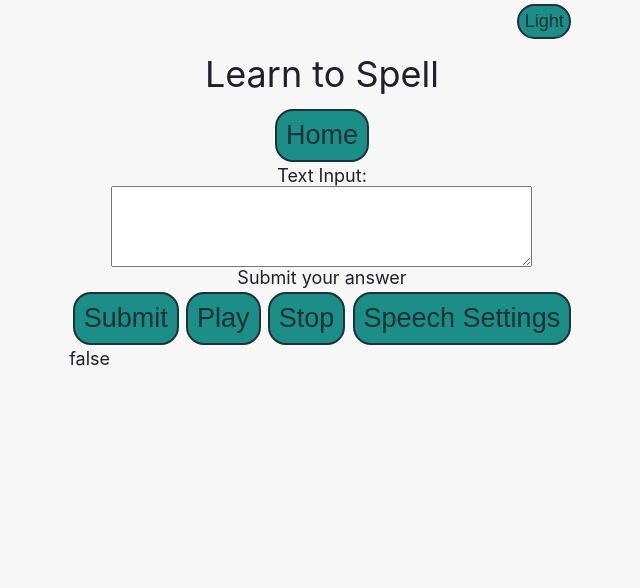
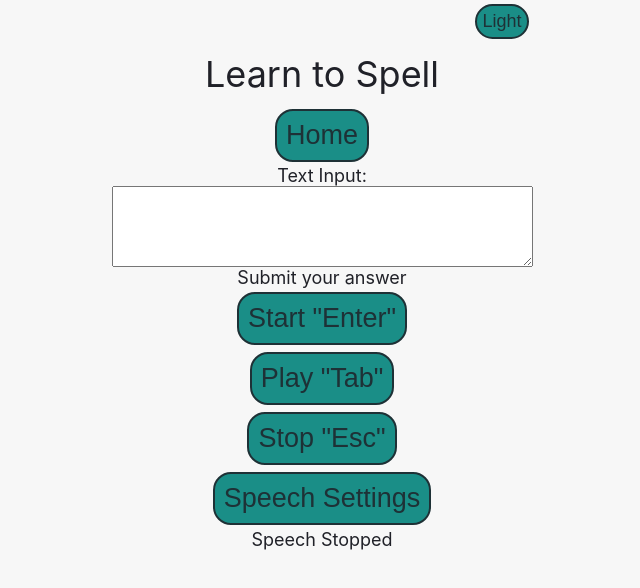
Before and after one commit to thekolaj/Learn-to-spell, a Vue app: page /difficult/difficult-1 in a window 1280 px wide. Shown: the top 588 px of the page, without its empty margins (318-958 px from the left). Built offline with nearby package versions, Linux system fonts and the light colour scheme.

Commit message:
progress: Button state

```diff
--- a/src/assets/main.css
+++ b/src/assets/main.css
@@ -8,7 +8,8 @@
 }
 
 header,
-main {
+main,
+.container {
   width: 100%;
   display: flex;
   flex-direction: column;
--- a/src/views/ExerciseView/ExerciseView.vue
+++ b/src/views/ExerciseView/ExerciseView.vue
@@ -1,5 +1,5 @@
 <script setup lang="ts">
-import { ref, watchEffect } from 'vue'
+import { ref, watchEffect, computed } from 'vue'
 import { useRoute, useRouter } from 'vue-router'
 import { getExerciseData } from '@/data'
 import userData from '@/store/userData'
@@ -27,10 +27,16 @@ watchEffect(() => {
 })
 
 function playPauseButton() {
+  if (isAnswerSubmitted.value) return
   speechControls.playPauseText(currentExerciseData[currentExerciseUserData.current])
 }
 
+const playPauseButtonText = computed(() => {
+  return speechControls.playing.value ? 'Pause' : 'Play'
+})
+
 function submitAnswer() {
+  speechControls.stopText()
   const currentSentence = currentExerciseData[currentExerciseUserData.current]
   const isAnswerCorrect = userInput.value === currentSentence
 
@@ -52,12 +58,17 @@ function resetTest() {
 }
 
 function submitButton() {
-  speechControls.stopText()
   // TODO: add ExerciseCompleted test
   if (isAnswerSubmitted.value) resetTest()
   else if (speechControls.playPreview.value) playPauseButton()
   else submitAnswer()
 }
+
+const submitButtonText = computed(() => {
+  if (isAnswerSubmitted.value) return 'Next'
+  if (speechControls.playPreview.value) return 'Start'
+  return 'Submit'
+})
 
 function homeButton() {
   speechControls.stopText()
@@ -66,12 +77,18 @@ function homeButton() {
 </script>
 
 <template>
+  <div
+    class="container"
+    @keydown.enter.prevent="submitButton()"
+    @keydown.tab.prevent="playPauseButton()"
+    @keydown.esc.prevent="speechControls.stopText()"
+    tabindex="-1"
+  >
     <button @click="homeButton()" type="button">Home</button>
     <label for="text">Text Input:</label>
     <textarea
-    @keydown.enter.prevent="submitButton()"
-    @keydown.tab.prevent="playPauseButton()"
       v-model="userInput"
+      :disabled="isAnswerSubmitted"
       id="text"
       cols="50"
       rows="5"
@@ -82,11 +99,13 @@ function homeButton() {
     ></textarea>
     <p>{{ resultsDisplay }}</p>
 
-  <div>
-    <button @click="submitButton()" type="button">Submit</button>
-    <button @click="playPauseButton()" type="button">Play</button>
-    <button @click="speechControls.stopText()" type="button">Stop</button>
+    <button @click="submitButton()" type="button">{{ submitButtonText }} "Enter"</button>
+    <button @click="playPauseButton()" type="button" :disabled="isAnswerSubmitted">
+      {{ playPauseButtonText }} "Tab"
+    </button>
+    <button @click="speechControls.stopText()" type="button">Stop "Esc"</button>
     <SpeechSettingModal />
-    <p>{{ speechControls.playing }}</p>
+
+    <p>{{ speechControls.playing.value ? 'Speech Playing' : 'Speech Stopped' }}</p>
   </div>
 </template>
--- a/src/views/ExerciseView/speech/SpeechSettingsModal.vue
+++ b/src/views/ExerciseView/speech/SpeechSettingsModal.vue
@@ -17,8 +17,8 @@ function toggleModal() {
       class="modal-mask"
       tabindex="-1"
       @click.self="toggleModal()"
-      @keyup.enter="toggleModal()"
-      @keyup.esc="toggleModal()"
+      @keydown.enter.stop="toggleModal()"
+      @keydown.esc.stop="toggleModal()"
     >
       <div class="modal-container">
         <button class="close-btn" type="button" @click="toggleModal()">X</button>
--- a/src/views/ExerciseView/speech/speechControls.ts
+++ b/src/views/ExerciseView/speech/speechControls.ts
@@ -6,8 +6,10 @@ export const playPreview = ref(true)
 
 export function playPauseText(text: string): void {
   if (speechSynthesis.paused) {
+    playing.value = true
     speechSynthesis.resume()
   } else if (speechSynthesis.speaking) {
+    playing.value = false
     speechSynthesis.pause()
   } else {
     if (playPreview.value) {
@@ -33,7 +35,7 @@ function createUtterance(text: string, speed: number, delay: boolean = false) {
     playing.value = true
   }
   utterance.onend = () => {
-    playing.value = false
+    if (!speechSynthesis.pending) playing.value = false
   }
   return utterance
 }
```
Lines whose indentation alone changed are shown as unchanged.
